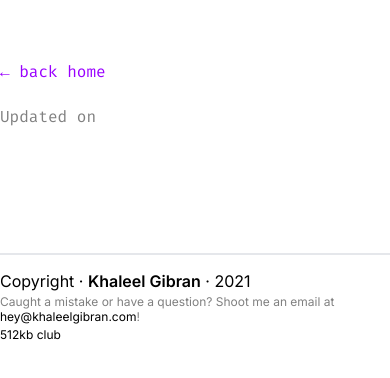
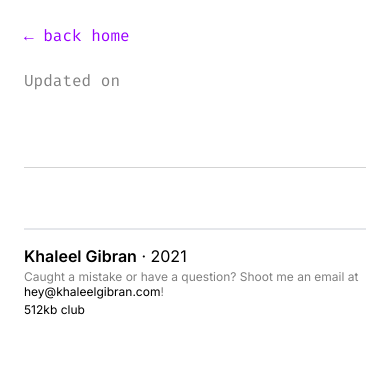
Before and after one commit to fu4303/blog-khalby, an Eleventy site: page src/post.njk in a window 390 px wide. Built offline with nearby package versions, Linux system fonts and the light colour scheme; Eleventy itself is replaced by a stand-in of ours; files that its build step writes are made by us from their sources; no server answers; what eleventy-plugin-seo, reading-time, sync-request would draw is missing.

Commit message:
(fix) add margin on smaller screens

```diff
--- a/public/post.css
+++ b/public/post.css
@@ -41,11 +41,12 @@ body {
 }
 
 @media only screen and (max-width: 600px) {
-  #app {
-    margin: 10px !important;
+  body {
+    margin: 1.5em;
   }
-  .home {
-    margin: 10px;
+
+  .post {
+    font-size: 14px;
   }
 }
 
@@ -70,6 +71,9 @@ h1 {
   unicode-bidi: isolate;
   color: var(--foreground);
   font-family: "Fira Code", "IBM Plex Mono", monospace;
+  margin-bottom: 20px;
+  border-bottom: 1px solid lightgray;
+  padding-bottom: 10px;
 }
 
 .post-updated {
@@ -87,11 +91,12 @@ blockquote {
   margin-bottom: 20px;
   padding: 20px;
   background-color: var(--quote);
-  border-radius: 3px;
+  border-top-right-radius: 3px;
+  border-bottom-right-radius: 3px;
   margin-left: 0px;
   width: 100%;
   word-wrap: break-word;
-  border-left: 3px solid var(--link-purple);
+  border-left: 2px solid var(--link-purple);
   border-top: 1px solid lightgray;
   border-right: 1px solid lightgray;
   border-bottom: 1px solid lightgray;
--- a/public/style.css
+++ b/public/style.css
@@ -42,11 +42,8 @@ body {
 }
 
 @media only screen and (max-width: 600px) {
-  #app {
-    margin: 10px !important;
-  }
-  .home {
-    margin: 10px;
+  body {
+    margin: 1.5em;
   }
 }
 
@@ -147,3 +144,13 @@ h1 a {
   font-family: "Fira Code", "IBM Plex Mono", monospace;
   color: var(--link-purple);
 }
+
+canvas {
+  position: absolute;
+  top: 0px;
+  left: 0px;
+  bottom: 0px;
+  z-index: -1;
+  width: 100%;
+  height: 100%;
+}
--- a/src/_includes/base.njk
+++ b/src/_includes/base.njk
@@ -15,7 +15,6 @@
 
      <footer>
       <p class="copyright">
-        Copyright &#xb7;
         <b><a href="//khaleelgibran.com">Khaleel Gibran</a></b> &#xb7;
         2021
       </p>
@@ -36,6 +35,5 @@
     </footer>
 
   </main>
-
   </body>
 </html>
--- a/src/post.njk
+++ b/src/post.njk
@@ -22,13 +22,13 @@ permalink: post/{{ post.slug }}/
     <meta property="og:url" content="https://blog.khaleelgibran.com/">
     <meta property="og:title" content="{{ post.title }} - Khaleel Gibran's Blog">
     <meta property="og:description" content="{{ post.description }}">
-    <meta property="og:image" content="https://cdn.glitch.com/605e2a51-d45f-4d87-a285-9410ad350515%2Fhello-eleventy-social.png?v=1616712747908">
+    <meta property="og:image" content="">
 
     <meta property="twitter:card" content="summary_large_image">
     <meta property="twitter:url" content="https://blog.khaleelgibran.com/">
     <meta property="twitter:title" content="Khaleel Gibran's Blog">
     <meta property="twitter:description" content="The blog of a fourteen-year-old web developer.">
-    <meta property="twitter:image" content="https://cdn.glitch.com/605e2a51-d45f-4d87-a285-9410ad350515%2Fhello-eleventy-social.png?v=1616712747908">
+    <meta property="twitter:image" content="">
   </head>
   <body>
     <main>
@@ -50,10 +50,17 @@ permalink: post/{{ post.slug }}/
           {{ post.html | safe }}
         </div>
       </div>
+
+      <script src="https://utteranc.es/client.js"
+        repo="khalby786/blog"
+        issue-term="pathname"
+        theme="github-light"
+        crossorigin="anonymous"
+        async>
+      </script>
     </main>
     <footer>
       <p class="copyright">
-        Copyright &#xb7;
         <b><a href="//khaleelgibran.com">Khaleel Gibran</a></b> &#xb7;
         2021
       </p>
```
